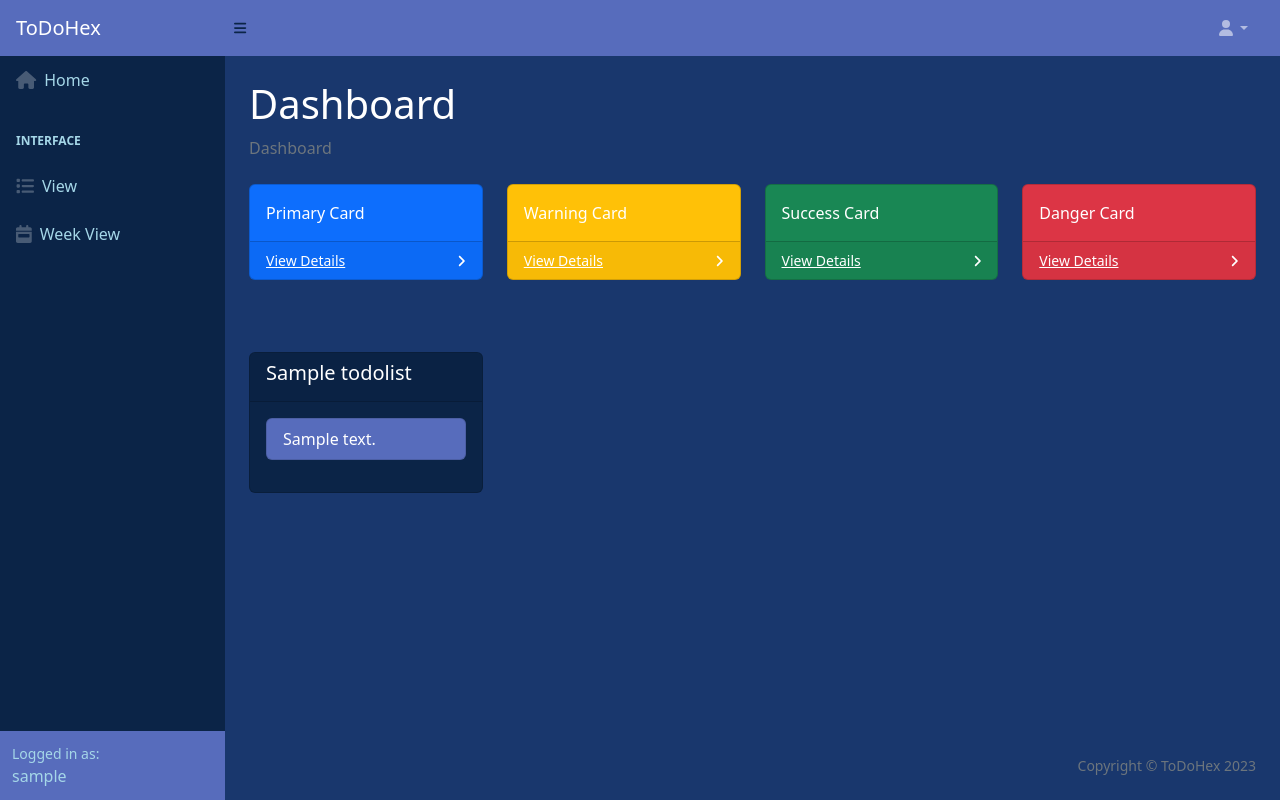
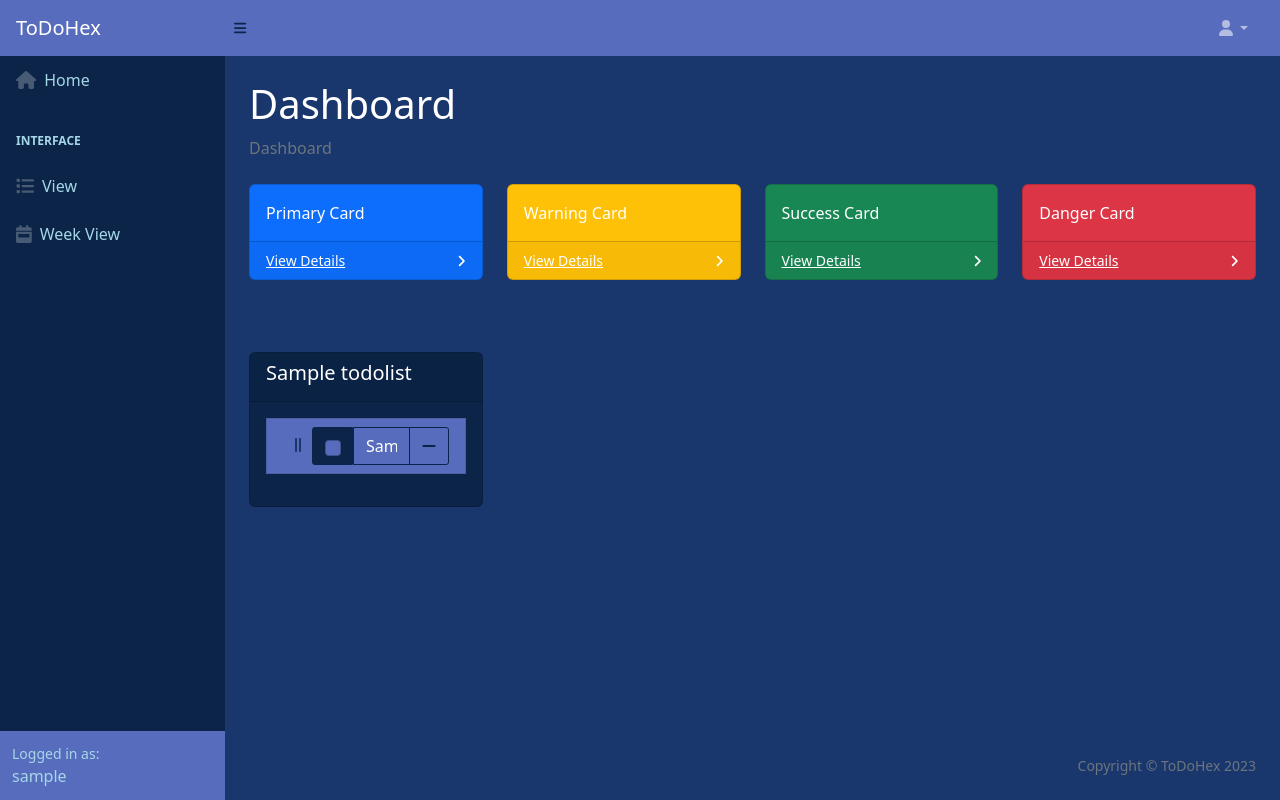
Before and after one commit to mschaldias/hex-app, a Django app: page /week/ in a window 1280 px wide. Run offline with Django 4.2, Linux system fonts and the light colour scheme; a user stored in the database is signed in; tables that the repository leaves empty hold one stand-in row (values such as "Sample post"); some libraries are stand-ins or nearby versions.

Commit message:
styled list items, set up form

```diff
--- a/main/templates/main/viewgrid.html
+++ b/main/templates/main/viewgrid.html
@@ -7,11 +7,15 @@
 {% block style %}
 {% load static %}
 <script src="{%static 'js/sortable_event.js'%}"></script>
-<script src="https://cdn.jsdelivr.net/gh/RubaXa/Sortable/Sortable.min.js"></script>
-<style>
+<!-- jsDelivr :: Sortable :: Latest (https://www.jsdelivr.com/package/npm/sortablejs) -->
+<script src="https://cdn.jsdelivr.net/npm/sortablejs@latest/Sortable.min.js"></script><style>
     .list-group{
         word-break: break-all;
      }
+     .chosen {
+        color: #fff;
+        background-color: var(--hex-text);
+      }
 </style>
 {% endblock %}
 
@@ -70,9 +74,34 @@
                 <div class="card-body">
 
                     <ul class="list-group mb-3" id="list{{list.id}}">
+                        <form id = "listform" method="post" action="/{{list.id}}">
+                            {% csrf_token %}
                             {% for item in list.item_set.all %}
-                                <li class="list-group-item list-group-item-action bg-hex-topnav text-white draggable" id = "item{{item.id}}">{{item.text}}</li>
+                                <li class="list-group-item list-group-item-action list-group-item-hex text-white draggable" id = "item{{item.id}}">
+                                    <div class = "input-group mx-auto">
+                                        <span class="handle btn border-0" style= "cursor:move"><i class="fa-solid fa-grip-lines-vertical fa" style="color:  var(--hex-body);"></i></span>
+                                        <div class = "input-group-prepend">
+
+                                            <div class= "input-group-text bg-hex-sidenav border border-hex" >
+
+                                            {% if item.complete == True %}
+                                                <input class = "form-check-input bg-hex-topnav" type="checkbox", value = "clicked", name = "c{{item.id}}"  checked, onchange="document.getElementById('listform').submit()">
+                                            {%else%}
+                                                <input class = "form-check-input bg-hex-topnav" type="checkbox", value = "clicked", name = "c{{item.id}}", onchange="document.getElementById('listform').submit()" >
+                                            {%endif%}
+
+                                            </div>
+
+                                        </div>
+
+                                        <input type="text", value = "{{item.text}}" name = "e{{item.id}}" class = "form-control bg-hex-topnav border border-hex text-white" >
+                                        <button type="submit", name = "removeItem", value = "r{{item.id}}", class="btn btn-outline-hex"><i class="fa fa-minus"></i></button>
+
+                                    </div>
+
+                                </li>
                             {% endfor %}
+                        </form>
                     </ul>
                 </div>
             </div>
@@ -88,10 +117,10 @@
                 animation: 100,
                 group: 'list-1',
                 draggable: '.draggable',
-                handle: '.list-group-item',
+                handle: '.handle',
                 sort: true,
                 filter: '.sortable-disabled',
-                chosenClass: 'active',
+                chosenClass: 'chosen',
                 onAdd: function () {
                     sortable_event("add",'list{{list.id}}');
                 },
```
